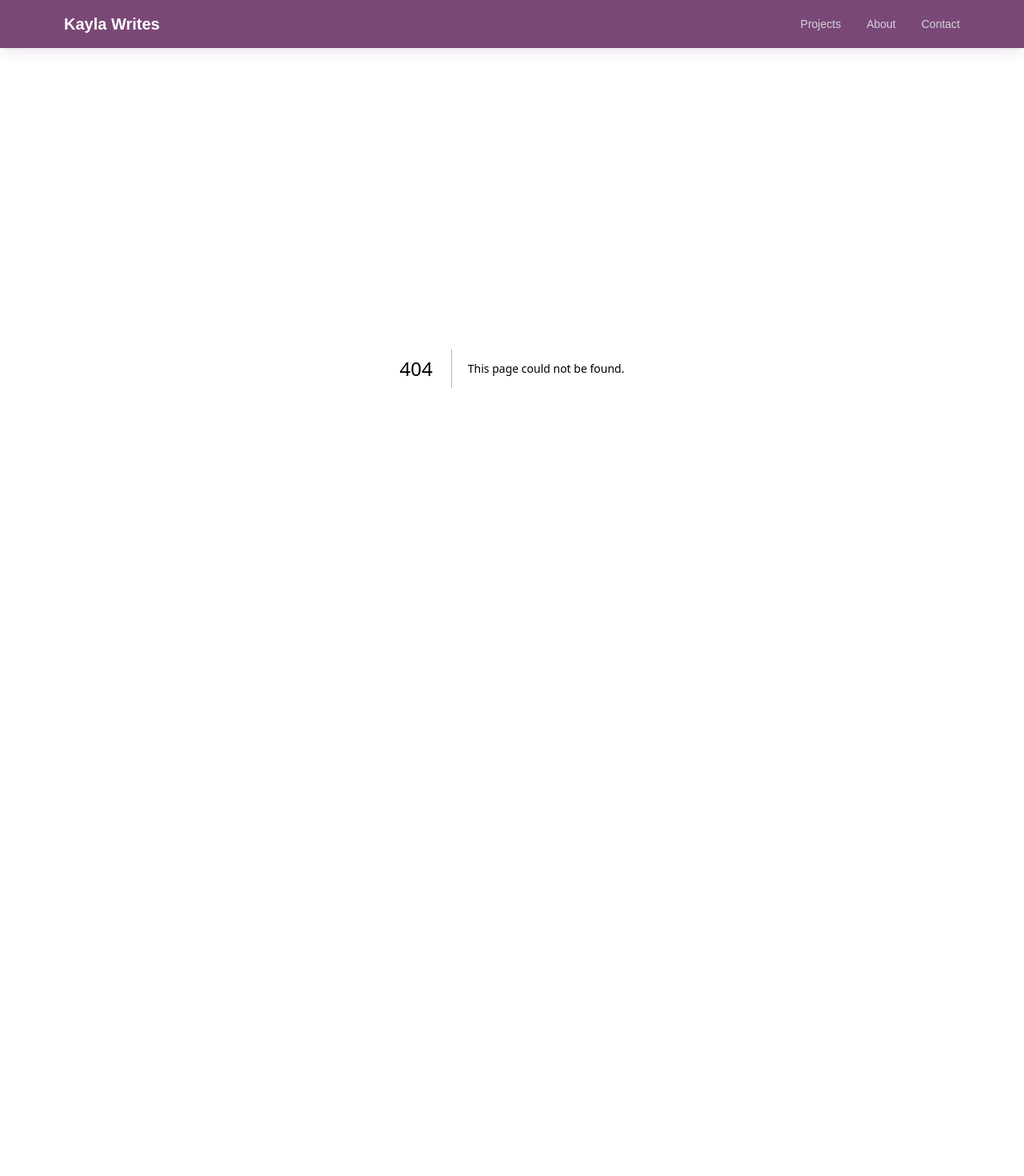
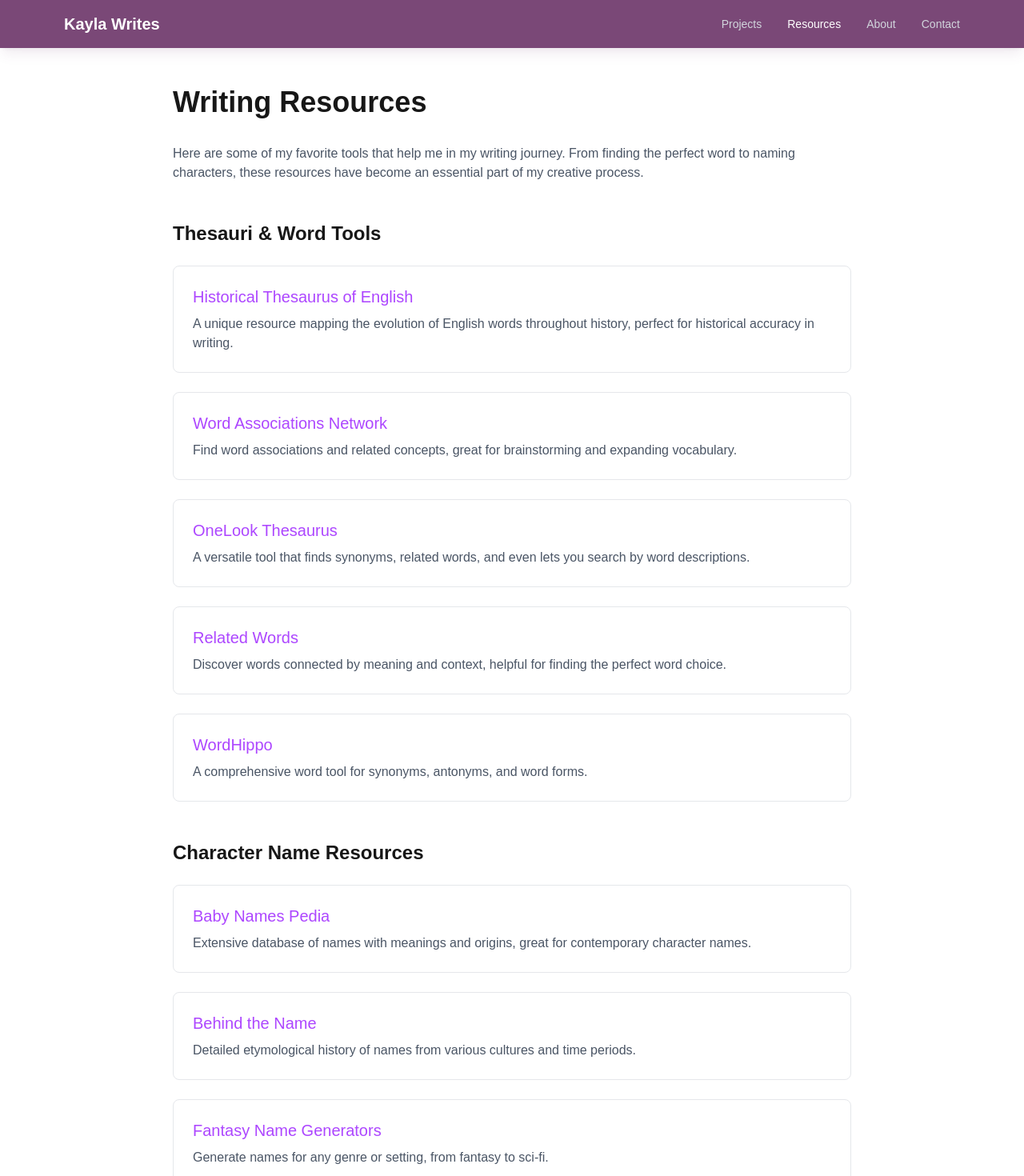
Before and after one commit to kvanbortel/kvb-writing, a Next.js app: page /kvb-writing/resources in a window 1280 px wide. Before the commit this address had no page. Shown: the top 1470 px of the page at 80% size. Before the commit the page ends 860 px from the top, so only its background shows below. Built offline with nearby package versions, Linux system fonts and the light colour scheme.

Commit message:
add resources page

```diff
--- /dev/null
+++ b/src/app/resources/page.tsx
@@ -0,0 +1,102 @@
+export default function ResourcesPage() {
+  const thesauri = [
+    {
+      name: "Historical Thesaurus of English",
+      url: "https://ht.ac.uk/",
+      description: "A unique resource mapping the evolution of English words throughout history, perfect for historical accuracy in writing."
+    },
+    {
+      name: "Word Associations Network",
+      url: "https://wordassociations.net/en",
+      description: "Find word associations and related concepts, great for brainstorming and expanding vocabulary."
+    },
+    {
+      name: "OneLook Thesaurus",
+      url: "https://onelook.com/thesaurus/",
+      description: "A versatile tool that finds synonyms, related words, and even lets you search by word descriptions."
+    },
+    {
+      name: "Related Words",
+      url: "https://relatedwords.org/",
+      description: "Discover words connected by meaning and context, helpful for finding the perfect word choice."
+    },
+    {
+      name: "WordHippo",
+      url: "https://www.wordhippo.com/",
+      description: "A comprehensive word tool for synonyms, antonyms, and word forms."
+    }
+  ];
+
+  const nameGenerators = [
+    {
+      name: "Baby Names Pedia",
+      url: "https://www.babynamespedia.com/",
+      description: "Extensive database of names with meanings and origins, great for contemporary character names."
+    },
+    {
+      name: "Behind the Name",
+      url: "https://www.behindthename.com/",
+      description: "Detailed etymological history of names from various cultures and time periods."
+    },
+    {
+      name: "Fantasy Name Generators",
+      url: "https://www.fantasynamegenerators.com/",
+      description: "Generate names for any genre or setting, from fantasy to sci-fi."
+    }
+  ];
+
+  return (
+    <div className="max-w-4xl mx-auto px-6 py-12">
+      <h1 className="text-4xl font-bold mb-8">Writing Resources</h1>
+      <p className="text-gray-600 dark:text-gray-300 mb-12">
+        Here are some of my favorite tools that help me in my writing journey.
+        From finding the perfect word to naming characters, these resources have
+        become an essential part of my creative process.
+      </p>
+
+      <section className="mb-12">
+        <h2 className="text-2xl font-semibold mb-6">Thesauri & Word Tools</h2>
+        <div className="grid gap-6">
+          {thesauri.map((tool) => (
+            <div
+              key={tool.name}
+              className="p-6 rounded-lg border border-gray-200 dark:border-gray-700 hover:border-purple-500 dark:hover:border-purple-500 transition-colors"
+            >
+              <a
+                href={tool.url}
+                target="_blank"
+                rel="noopener noreferrer"
+                className="block"
+              >
+                <h3 className="text-xl font-medium mb-2 text-purple-500">{tool.name}</h3>
+                <p className="text-gray-600 dark:text-gray-300">{tool.description}</p>
+              </a>
+            </div>
+          ))}
+        </div>
+      </section>
+
+      <section>
+        <h2 className="text-2xl font-semibold mb-6">Character Name Resources</h2>
+        <div className="grid gap-6">
+          {nameGenerators.map((tool) => (
+            <div
+              key={tool.name}
+              className="p-6 rounded-lg border border-gray-200 dark:border-gray-700 hover:border-purple-500 dark:hover:border-purple-500 transition-colors"
+            >
+              <a
+                href={tool.url}
+                target="_blank"
+                rel="noopener noreferrer"
+                className="block"
+              >
+                <h3 className="text-xl font-medium mb-2 text-purple-500">{tool.name}</h3>
+                <p className="text-gray-600 dark:text-gray-300">{tool.description}</p>
+              </a>
+            </div>
+          ))}
+        </div>
+      </section>
+    </div>
+  );
+}
--- a/src/components/Navigation.tsx
+++ b/src/components/Navigation.tsx
@@ -7,6 +7,7 @@
 
 const MENU_ITEMS = [
   { href: '/projects', label: 'Projects' },
+  { href: '/resources', label: 'Resources' },
   { href: '/about', label: 'About' },
   { href: '/contact', label: 'Contact' },
 ];
```
